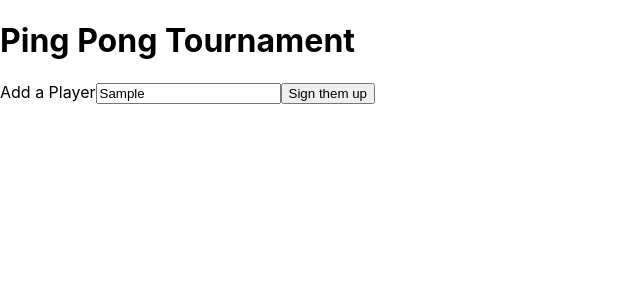
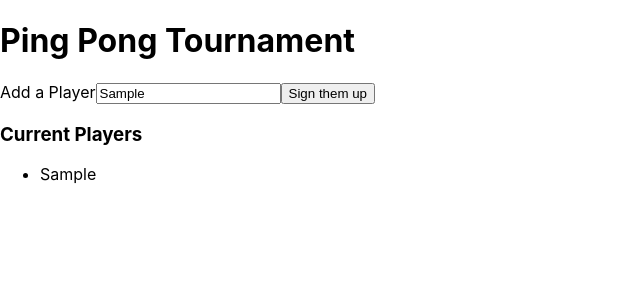
Before and after one commit to dredgos/develop-me--technical-challenge, a React (Create React App) app: page / in a window 1280 px wide. Both pictures are taken after typing "Sample" into the empty fields and a click on the button "Sign them up". Shown: the top 300 px of the page, without its empty margins (0-640 px from the left). Built offline with nearby package versions, Linux system fonts and the light colour scheme.

Commit message:
Player list created displaying all players in state

```diff
--- a/src/components/app/App.js
+++ b/src/components/app/App.js
@@ -1,5 +1,6 @@
 import Header from '../header/Header';
 import AddPlayer from '../addPlayer/'
+import PlayerList from '../playerList';
 
 
 
@@ -9,6 +10,7 @@ function App() {
     <div>
       <Header />
       <AddPlayer />
+      <PlayerList />
 
     </div>
   );
--- /dev/null
+++ b/src/components/playerList/PlayerList.js
@@ -0,0 +1,14 @@
+const PlayerList = ({ players }) => {
+    return (
+        <section>
+            <h3>Current Players</h3>
+            <ul>
+                {players.map((player, index) => (
+                    <li key={index}>{player}</li>
+                ))}
+            </ul>
+        </section>
+    );
+};
+
+export default PlayerList;
--- /dev/null
+++ b/src/components/playerList/index.js
@@ -0,0 +1,13 @@
+import { connect } from 'react-redux';
+import PlayerList from './PlayerList'
+
+
+const mapStateToProps = (state) => {
+    return {
+        players: state.players
+    }
+}
+
+
+
+export default connect(mapStateToProps)(PlayerList);
--- a/src/data/Reducer.js
+++ b/src/data/Reducer.js
@@ -8,9 +8,11 @@ const newPlayer = (state, {data}) => {
 }
 
 
+
 const reducer = (state, action) => {
     switch(action.type) {
         case "ADDPLAYER": return newPlayer(state, action)
+        case "GENERATEMATCHES": return shufflePlayers(state, action)
         default: return initial;
     }
 }
```
